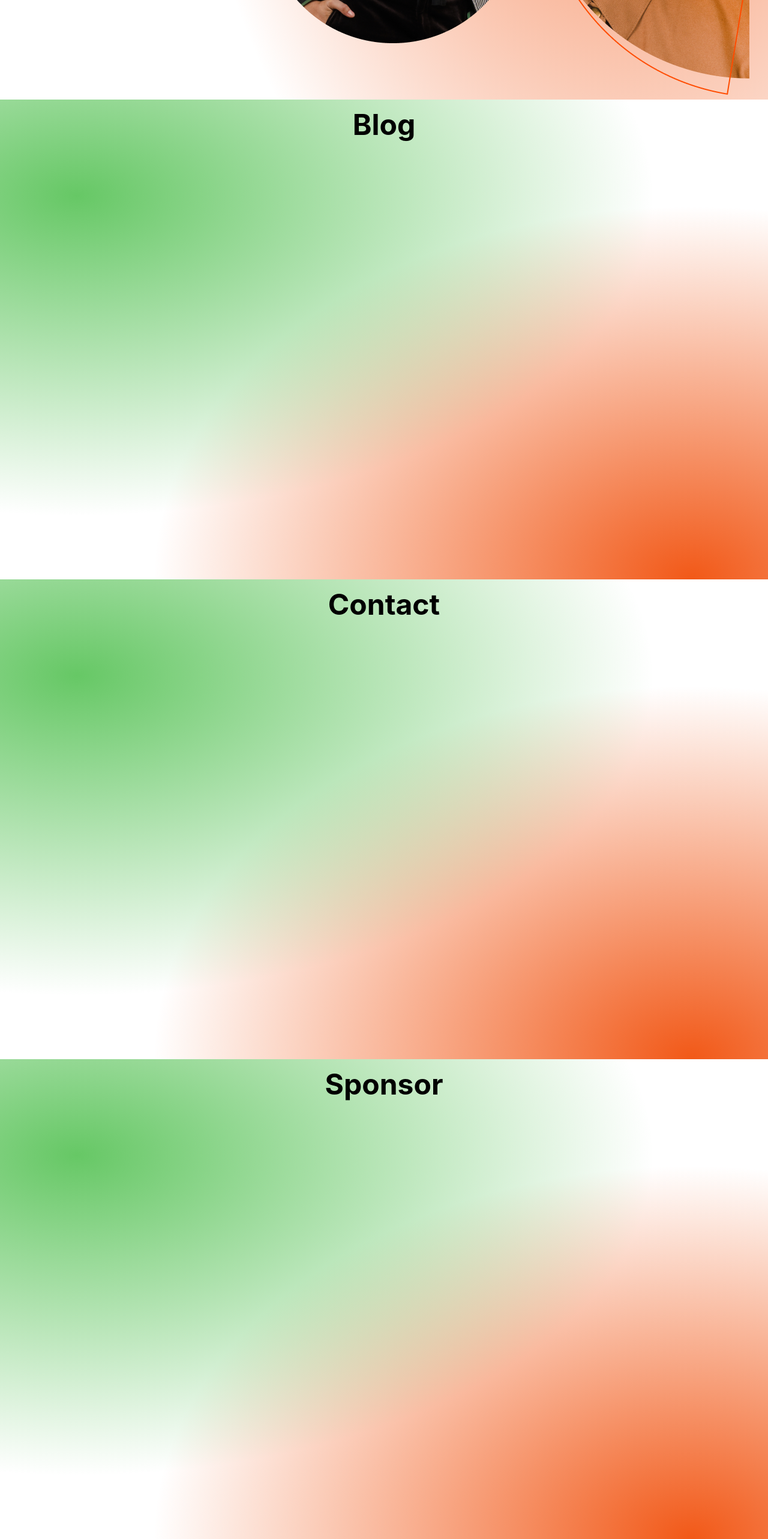
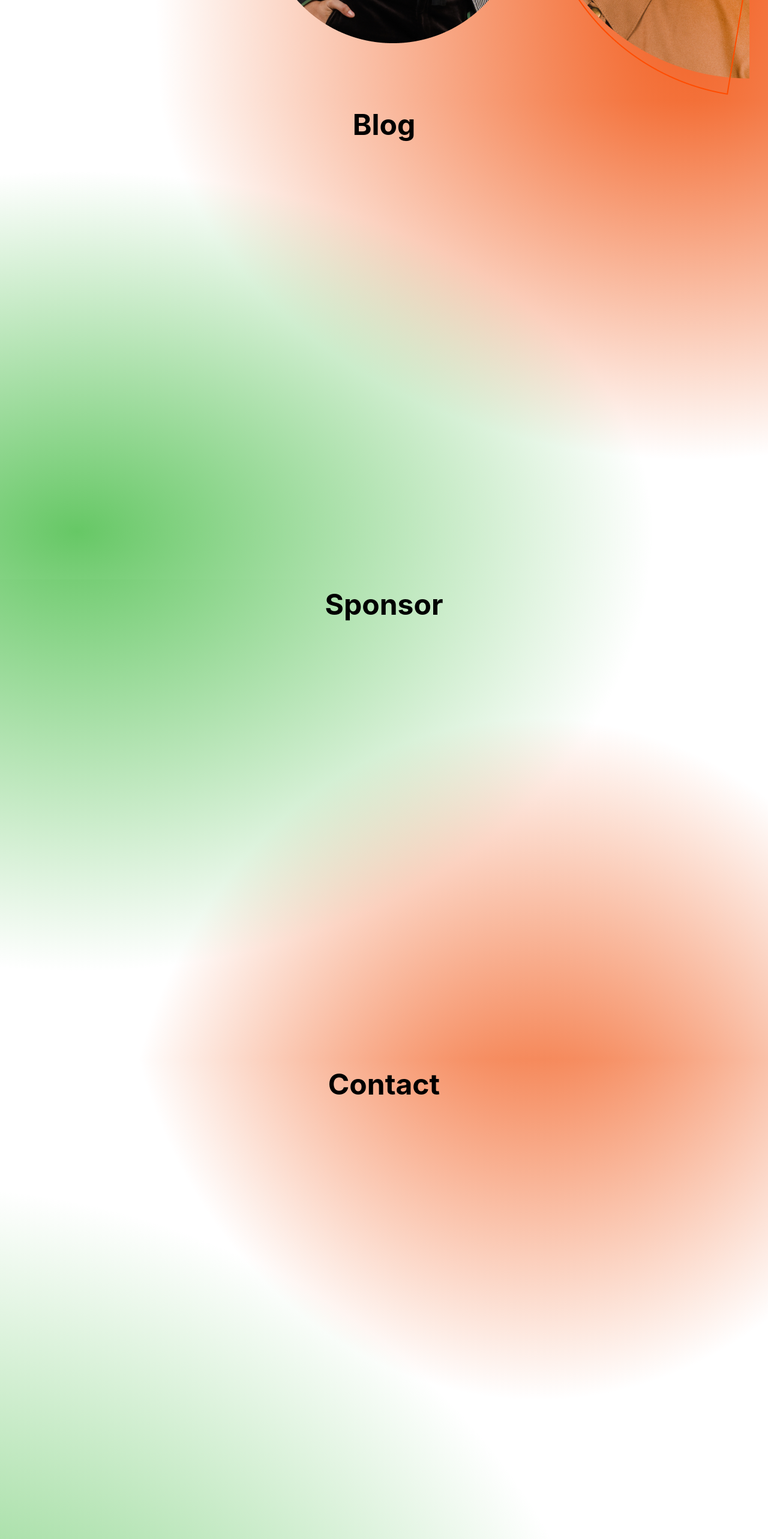
Before and after one commit to idahdam/uifashionweek, a React (Create React App) app: page / in a window 1280 px wide. Shown: the part 3867-6433 px from the top of the page at 60% size. Built offline with nearby package versions, Linux system fonts and the light colour scheme; a web font is replaced by a local one.

Commit message:
section background update

```diff
--- a/src/components/home/about/about.element.js
+++ b/src/components/home/about/about.element.js
@@ -7,7 +7,7 @@ export const AboutContainer = styled.div`
       hsl(119.38, 47%, 59%) 0,
       transparent 59%
     ),
-    radial-gradient(at 82% 65%, hsl(17.89, 89%, 52%) 0, transparent 55%);
+    radial-gradient(at 90% 90%, hsl(17.89, 89%, 52%) 0, transparent 55%);
   display: flex;
   width: 100%;
   margin-left: auto;
--- a/src/components/home/blog/blog.element.js
+++ b/src/components/home/blog/blog.element.js
@@ -3,11 +3,11 @@ import styled from "styled-components";
 export const BlogContainer = styled.div`
   background-color: #ffffff;
   background-image: radial-gradient(
-      at 10% 20%,
+      at 10% 90%,
       hsl(119.38, 47%, 59%) 0,
       transparent 59%
     ),
-    radial-gradient(at 90% 100%, hsl(17.89, 89%, 52%) 0, transparent 55%);
+    radial-gradient(at 90% -12%, hsl(17.89, 89%, 52%) 0, transparent 55%);
   z-index: 1;
   width: 100%;
   height: 100vh;
--- a/src/components/home/contact/contact.element.js
+++ b/src/components/home/contact/contact.element.js
@@ -3,11 +3,11 @@ import styled from "styled-components";
 export const ContactContainer = styled.div`
   background-color: #ffffff;
   background-image: radial-gradient(
-      at 10% 20%,
+      at -10% 160%,
       hsl(119.38, 47%, 59%) 0,
       transparent 59%
     ),
-    radial-gradient(at 90% 100%, hsl(17.89, 89%, 52%) 0, transparent 55%);
+    radial-gradient(at 70% -30%, hsl(17.89, 89%, 52%) 0, transparent 55%);
   z-index: 1;
   width: 100%;
   height: 100vh;
--- a/src/components/home/sponsor/sponsor.element.js
+++ b/src/components/home/sponsor/sponsor.element.js
@@ -3,11 +3,11 @@ import styled from "styled-components";
 export const SponsorContainer = styled.div`
   background-color: #ffffff;
   background-image: radial-gradient(
-      at 10% 20%,
+      at 10% -10%,
       hsl(119.38, 47%, 59%) 0,
       transparent 59%
     ),
-    radial-gradient(at 90% 100%, hsl(17.89, 89%, 52%) 0, transparent 55%);
+    radial-gradient(at 70% 130%, hsl(17.89, 89%, 52%) 0, transparent 55%);
   z-index: 1;
   width: 100%;
   height: 100vh;
--- a/src/pages/home/home.js
+++ b/src/pages/home/home.js
@@ -11,8 +11,8 @@ const home = () => {
       <LandingPage />
       <About />
       <Blog />
+      <Sponsor />
       <Contact />
-      <Sponsor />
     </>
   );
 };
```
